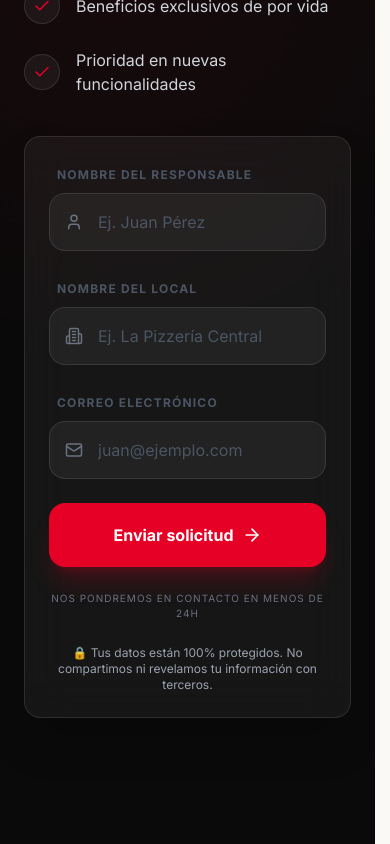
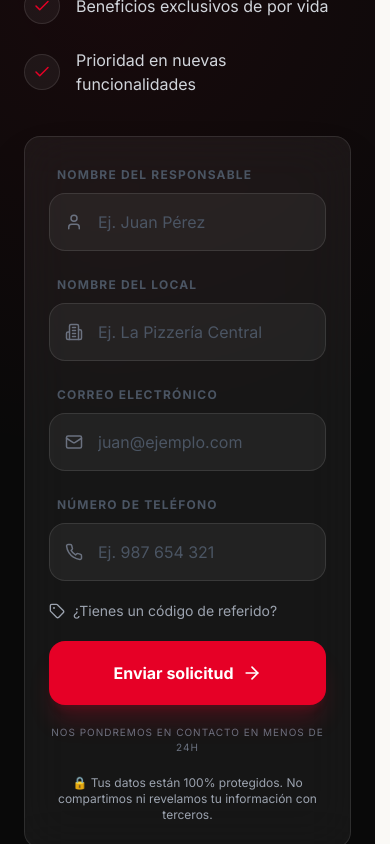
Before and after one commit to EstickSB/lacarta-frontend, a React (Vite) app: page / in a window 390 px wide. Shown: the part 6400-7244 px from the top of the page. Built offline with nearby package versions, Linux system fonts and the light colour scheme; a web font is replaced by a local one.

Commit message:
feat: form sends to Discord webhook, add phone + referral code fields

```diff
--- a/src/Landing.tsx
+++ b/src/Landing.tsx
@@ -17,7 +17,10 @@ import {
   Building2,
   LayoutDashboard,
   Smartphone,
-  Instagram
+  Instagram,
+  Phone,
+  Tag,
+  Loader2
 } from 'lucide-react';
 import Button from './components/Button';
 
@@ -445,7 +448,62 @@ const SocialProof = () => {
   );
 };
 
+const DISCORD_WEBHOOK = 'https://discord.com/api/webhooks/1488244228000710747/1cnY0oH-C7lN7JlQjPKrgsKzzTsdpag86YrMnIBobQzsSEyldXUPNjwLZSiSEzzXd16b';
+
 const FoundingLocalsForm = () => {
+  const [nombre, setNombre] = useState('');
+  const [local, setLocal] = useState('');
+  const [email, setEmail] = useState('');
+  const [telefono, setTelefono] = useState('');
+  const [showReferido, setShowReferido] = useState(false);
+  const [referido, setReferido] = useState('');
+  const [sending, setSending] = useState(false);
+  const [sent, setSent] = useState(false);
+  const [error, setError] = useState('');
+
+  const handleSubmit = async (e: React.FormEvent) => {
+    e.preventDefault();
+    if (!nombre.trim() || !local.trim() || !email.trim() || !telefono.trim()) {
+      setError('Todos los campos son obligatorios');
+      return;
+    }
+    setError('');
+    setSending(true);
+
+    try {
+      const fields = [
+        { name: '👤 Responsable', value: nombre, inline: true },
+        { name: '🏪 Local', value: local, inline: true },
+        { name: '📧 Email', value: email, inline: false },
+        { name: '📱 Teléfono', value: telefono, inline: true },
+      ];
+      if (referido.trim()) {
+        fields.push({ name: '🏷️ Código Referido', value: referido, inline: true });
+      }
+
+      await fetch(DISCORD_WEBHOOK, {
+        method: 'POST',
+        headers: { 'Content-Type': 'application/json' },
+        body: JSON.stringify({
+          embeds: [{
+            title: '🍽️ Nueva Solicitud — Local Fundador',
+            color: 0xDC2626,
+            fields,
+            footer: { text: `LaCarta.space • ${new Date().toLocaleDateString('es-PE', { year: 'numeric', month: 'long', day: 'numeric', hour: '2-digit', minute: '2-digit' })}` },
+          }],
+        }),
+      });
+      setSent(true);
+      setNombre(''); setLocal(''); setEmail(''); setTelefono(''); setReferido(''); setShowReferido(false);
+    } catch {
+      setError('Error al enviar. Intenta de nuevo.');
+    } finally {
+      setSending(false);
+    }
+  };
+
+  const inputClass = "w-full bg-white/5 border border-white/10 rounded-2xl py-4 pl-12 pr-6 text-white placeholder:text-gray-600 focus:outline-none focus:border-powerred transition-colors";
+
   return (
     <section id="fundadores" className="py-16 px-6 bg-richblack text-white relative overflow-hidden">
       <div className="absolute top-0 left-0 w-full h-full bg-[radial-gradient(circle_at_30%_30%,#E6002610_0%,transparent_50%)]"></div>
@@ -485,17 +543,31 @@ const FoundingLocalsForm = () => {
         </div>
 
         <div className="bg-white/5 backdrop-blur-xl p-6 md:p-8 rounded-2xl border border-white/10 shadow-2xl">
-          <form className="space-y-6" onSubmit={(e) => e.preventDefault()}>
+          {sent ? (
+            <motion.div
+              initial={{ opacity: 0, scale: 0.9 }}
+              animate={{ opacity: 1, scale: 1 }}
+              className="text-center py-10"
+            >
+              <div className="w-16 h-16 bg-green-500/20 rounded-full flex items-center justify-center mx-auto mb-4">
+                <Check size={32} className="text-green-400" />
+              </div>
+              <h3 className="font-serif text-xl mb-2">¡Solicitud enviada!</h3>
+              <p className="text-gray-400 text-sm">Nos pondremos en contacto contigo en menos de 24 horas.</p>
+              <button
+                onClick={() => setSent(false)}
+                className="mt-6 text-sm text-powerred hover:underline"
+              >
+                Enviar otra solicitud
+              </button>
+            </motion.div>
+          ) : (
+            <form className="space-y-5" onSubmit={handleSubmit}>
               <div className="space-y-2">
                 <label htmlFor="nombre-responsable" className="text-xs font-bold uppercase tracking-widest text-gray-600 ml-2">Nombre del Responsable</label>
                 <div className="relative">
                   <User className="absolute left-4 top-1/2 -translate-y-1/2 text-gray-500" size={18} aria-hidden="true" />
-                <input
-                  id="nombre-responsable"
-                  type="text"
-                  placeholder="Ej. Juan Pérez"
-                  className="w-full bg-white/5 border border-white/10 rounded-2xl py-4 pl-12 pr-6 text-white placeholder:text-gray-600 focus:outline-none focus:border-powerred transition-colors"
-                />
+                  <input id="nombre-responsable" type="text" placeholder="Ej. Juan Pérez" value={nombre} onChange={e => setNombre(e.target.value)} className={inputClass} />
                 </div>
               </div>
 
@@ -503,12 +575,7 @@ const FoundingLocalsForm = () => {
                 <label htmlFor="nombre-local" className="text-xs font-bold uppercase tracking-widest text-gray-600 ml-2">Nombre del Local</label>
                 <div className="relative">
                   <Building2 className="absolute left-4 top-1/2 -translate-y-1/2 text-gray-500" size={18} aria-hidden="true" />
-                <input
-                  id="nombre-local"
-                  type="text"
-                  placeholder="Ej. La Pizzería Central"
-                  className="w-full bg-white/5 border border-white/10 rounded-2xl py-4 pl-12 pr-6 text-white placeholder:text-gray-600 focus:outline-none focus:border-powerred transition-colors"
-                />
+                  <input id="nombre-local" type="text" placeholder="Ej. La Pizzería Central" value={local} onChange={e => setLocal(e.target.value)} className={inputClass} />
                 </div>
               </div>
 
@@ -516,23 +583,51 @@ const FoundingLocalsForm = () => {
                 <label htmlFor="email" className="text-xs font-bold uppercase tracking-widest text-gray-600 ml-2">Correo Electrónico</label>
                 <div className="relative">
                   <Mail className="absolute left-4 top-1/2 -translate-y-1/2 text-gray-500" size={18} aria-hidden="true" />
-                <input
-                  id="email"
-                  type="email"
-                  placeholder="juan@ejemplo.com"
-                  className="w-full bg-white/5 border border-white/10 rounded-2xl py-4 pl-12 pr-6 text-white placeholder:text-gray-600 focus:outline-none focus:border-powerred transition-colors"
-                />
+                  <input id="email" type="email" placeholder="juan@ejemplo.com" value={email} onChange={e => setEmail(e.target.value)} className={inputClass} />
                 </div>
               </div>
 
-            <button className="w-full bg-powerred hover:bg-red-600 text-white font-bold py-5 rounded-2xl shadow-xl shadow-powerred/20 transition-all transform hover:scale-[1.02] active:scale-[0.98] flex items-center justify-center gap-2">
-              Enviar solicitud <ArrowRight size={20} />
+              <div className="space-y-2">
+                <label htmlFor="telefono" className="text-xs font-bold uppercase tracking-widest text-gray-600 ml-2">Número de Teléfono</label>
+                <div className="relative">
+                  <Phone className="absolute left-4 top-1/2 -translate-y-1/2 text-gray-500" size={18} aria-hidden="true" />
+                  <input id="telefono" type="tel" placeholder="Ej. 987 654 321" value={telefono} onChange={e => setTelefono(e.target.value)} className={inputClass} />
+                </div>
+              </div>
+
+              {!showReferido ? (
+                <button
+                  type="button"
+                  onClick={() => setShowReferido(true)}
+                  className="flex items-center gap-2 text-sm text-gray-400 hover:text-powerred transition-colors"
+                >
+                  <Tag size={16} /> ¿Tienes un código de referido?
+                </button>
+              ) : (
+                <motion.div initial={{ opacity: 0, height: 0 }} animate={{ opacity: 1, height: 'auto' }} className="space-y-2">
+                  <label htmlFor="referido" className="text-xs font-bold uppercase tracking-widest text-gray-600 ml-2">Código de Referido</label>
+                  <div className="relative">
+                    <Tag className="absolute left-4 top-1/2 -translate-y-1/2 text-gray-500" size={18} aria-hidden="true" />
+                    <input id="referido" type="text" placeholder="Ej. LAMARTINA2026" value={referido} onChange={e => setReferido(e.target.value)} className={inputClass} />
+                  </div>
+                </motion.div>
+              )}
+
+              {error && <p className="text-red-400 text-sm text-center">{error}</p>}
+
+              <button
+                type="submit"
+                disabled={sending}
+                className="w-full bg-powerred hover:bg-red-600 disabled:opacity-50 disabled:cursor-not-allowed text-white font-bold py-5 rounded-2xl shadow-xl shadow-powerred/20 transition-all transform hover:scale-[1.02] active:scale-[0.98] flex items-center justify-center gap-2"
+              >
+                {sending ? <><Loader2 size={20} className="animate-spin" /> Enviando...</> : <>Enviar solicitud <ArrowRight size={20} /></>}
               </button>
               <p className="text-center text-[10px] text-gray-500 uppercase tracking-widest">Nos pondremos en contacto en menos de 24h</p>
               <p className="text-center text-xs text-gray-400 mt-3 flex items-center justify-center gap-1">
                 🔒 Tus datos están 100% protegidos. No compartimos ni revelamos tu información con terceros.
               </p>
             </form>
+          )}
         </div>
       </div>
     </section>
```
Lines whose indentation alone changed are shown as unchanged.
